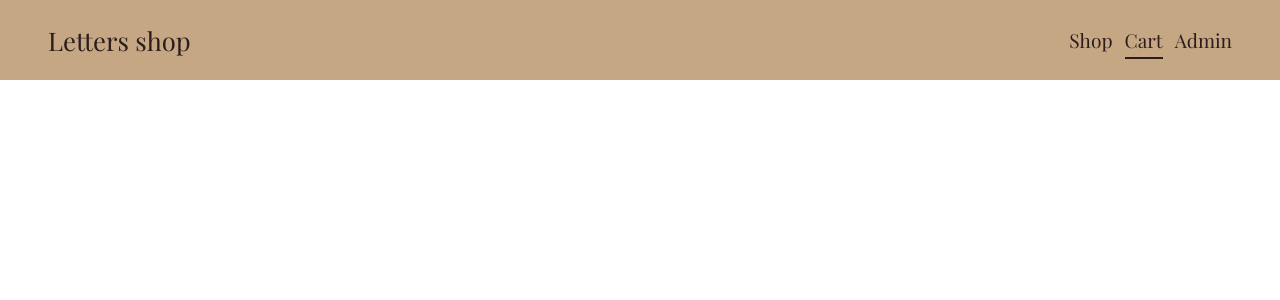
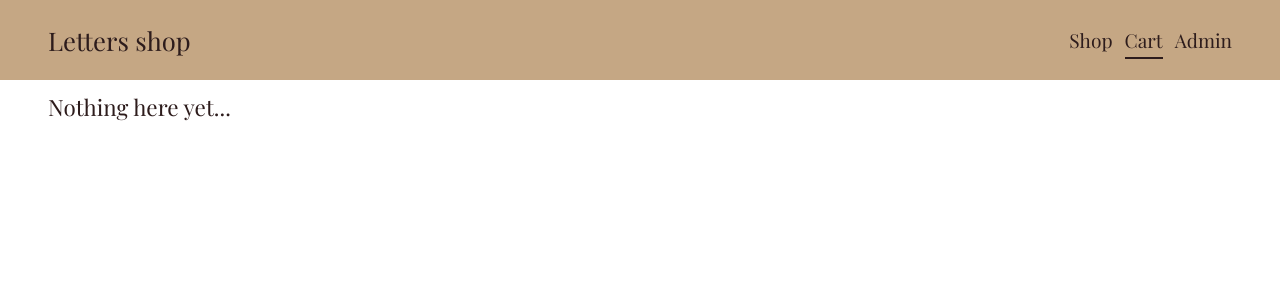
Before and after one commit to ilinieja/poc-react-redux-shop, a React (Create React App) app: page /cart in a window 1280 px wide. Shown: the top 300 px of the page. Built offline with nearby package versions, Linux system fonts and the light colour scheme.

Commit message:
Add title for the cart

```diff
--- /dev/null
+++ b/src/pages/cart/Cart.module.css
@@ -0,0 +1,21 @@
+.container {
+    display: flex;
+    flex-direction: column;
+}
+
+.row {
+    display: flex;
+    align-items: center;
+    justify-content: space-between;
+    padding: 12px 48px 0;
+}
+
+.title {
+    font-weight: inherit;
+    font-size: 1.4rem;
+    margin: 0;
+}
+
+.largeFont {
+    font-size: 2rem;
+}
--- a/src/pages/cart/Cart.tsx
+++ b/src/pages/cart/Cart.tsx
@@ -1,11 +1,39 @@
 import { useSelector } from "react-redux";
+import { Button, ButtonVariants } from "shared/Button/Button";
+
 import { ProductsListing } from "shared/ProductsListing/ProductsListing";
-import { cartProductsSelectors } from "store/selectors";
+import { cartProductsSelectors, selectTotalPrice } from "store/selectors";
+
+import styles from "./Cart.module.css";
 
 export function Cart() {
+  const productIds = useSelector(cartProductsSelectors.selectIds);
+  const totalPrice = useSelector(selectTotalPrice);
+
   return (
-    <ProductsListing
-      productIds={useSelector(cartProductsSelectors.selectIds)}
-    />
+    <div className={styles.container}>
+      {productIds.length ? (
+        <div className={styles.row}>
+          <h3 className={styles.title}>
+            Total price: <span className={styles.largeFont}>{totalPrice}</span>
+          </h3>
+          <Button
+            variant={ButtonVariants.filled}
+            onClick={() =>
+              alert(
+                "Thank you. Checkout is not implemented yet, so just take the letters for free."
+              )
+            }
+          >
+            Checkout
+          </Button>
+        </div>
+      ) : (
+        <div className={styles.row}>
+          <h3 className={styles.title}>Nothing here yet...</h3>
+        </div>
+      )}
+      <ProductsListing productIds={productIds} />
+    </div>
   );
 }
--- a/src/shared/Button/Button.module.css
+++ b/src/shared/Button/Button.module.css
@@ -2,8 +2,8 @@
 
 .button {
     box-shadow: none;
-    font: inherit;
-    background: none;
+    font-family: inherit;
+    background: transparent;
 
     padding: 4px 12px;
     border: 1px solid var(--color-primary);
@@ -13,6 +13,10 @@
     transition: background-color 0.4s;
 }
 
-.button:hover {
+.button:hover, .filled {
     background-color: var(--color-primary);
 }
+
+.filled:hover {
+    background-color: transparent;
+}
--- a/src/shared/Product/Product.tsx
+++ b/src/shared/Product/Product.tsx
@@ -32,9 +32,9 @@ export function Product({ className, productId, isAdmin }: ProductProps) {
     <div className={classNames(styles.container, className)}>
       <div className={styles.row}>
         <h2 className={styles.title}>{product.id}</h2>
-        <span className={styles.subtitle ?? ""}>
-          {cartProduct?.quantity || ""}
-        </span>
+        {!isAdmin && (
+          <span className={styles.subtitle}>{cartProduct?.quantity || ""}</span>
+        )}
       </div>
       <span className={styles.text}>{product.description ?? ""}</span>
       {isAdmin ? (
--- a/src/shared/Product/ProductActions/ProductActions.tsx
+++ b/src/shared/Product/ProductActions/ProductActions.tsx
@@ -2,7 +2,10 @@ import { EntityId } from "@reduxjs/toolkit";
 import { useDispatch } from "react-redux";
 import classNames from "classnames";
 
-import { cartProductAdded, cartProductRemoved } from "store/cartProducts.slice";
+import {
+  cartProductAdded,
+  cartProductOneRemoved,
+} from "store/cartProducts.slice";
 import { Button } from "shared/Button/Button";
 
 import styles from "./ProductActions.module.css";
@@ -23,7 +26,7 @@ export function ProductActions({
   const onAdd = () =>
     dispatch(cartProductAdded({ productId, currentQuantity: quantity }));
   const onRemove = () =>
-    dispatch(cartProductRemoved({ productId, currentQuantity: quantity }));
+    dispatch(cartProductOneRemoved({ productId, currentQuantity: quantity }));
 
   return (
     <div className={styles.container}>
--- a/src/shared/Product/ProductAdminActions/ProductAdminActions.tsx
+++ b/src/shared/Product/ProductAdminActions/ProductAdminActions.tsx
@@ -2,11 +2,13 @@ import { EntityId } from "@reduxjs/toolkit";
 import { useDispatch } from "react-redux";
 import classNames from "classnames";
 
-import { productUpdated, productRemoved } from "store/products.slice";
+import { productRemoved } from "store/products.slice";
 import { Button } from "shared/Button/Button";
 
 import styles from "./ProductAdminActions.module.css";
 import { useNavigate } from "react-router";
+import { ruleRemoved } from "store/rules.slice";
+import { cartProductAllRemoved } from "store/cartProducts.slice";
 
 export interface ProductAdminActionsProps {
   productId: EntityId;
@@ -21,7 +23,11 @@ export function ProductAdminActions({
   const navigate = useNavigate();
 
   const onUpdate = () => navigate(`edit/${productId}`);
-  const onRemove = () => dispatch(productRemoved(productId));
+  const onRemove = () => {
+    dispatch(productRemoved(productId));
+    dispatch(ruleRemoved(productId));
+    dispatch(cartProductAllRemoved(productId));
+  };
 
   return (
     <div className={styles.container}>
--- a/src/store/cartProducts.slice.ts
+++ b/src/store/cartProducts.slice.ts
@@ -15,12 +15,12 @@ export const cartProductsSlice = createSlice({
         quantity: currentQuantity ? currentQuantity + 1 : 1,
       });
     },
-    cartProductRemoved: (
+    cartProductOneRemoved: (
       state,
       { payload: { productId, currentQuantity } }
     ) => {
-      if (!currentQuantity) {
-        cartProductsAdapter.removeOne(state, productId);
+      if (currentQuantity <= 1) {
+        return cartProductsAdapter.removeOne(state, productId);
       }
 
       return cartProductsAdapter.upsertOne(state, {
@@ -28,8 +28,12 @@ export const cartProductsSlice = createSlice({
         quantity: currentQuantity - 1,
       });
     },
+    cartProductAllRemoved: cartProductsAdapter.removeOne,
   },
 });
 
-export const { cartProductAdded, cartProductRemoved } =
-  cartProductsSlice.actions;
+export const {
+  cartProductAdded,
+  cartProductOneRemoved,
+  cartProductAllRemoved,
+} = cartProductsSlice.actions;
```
